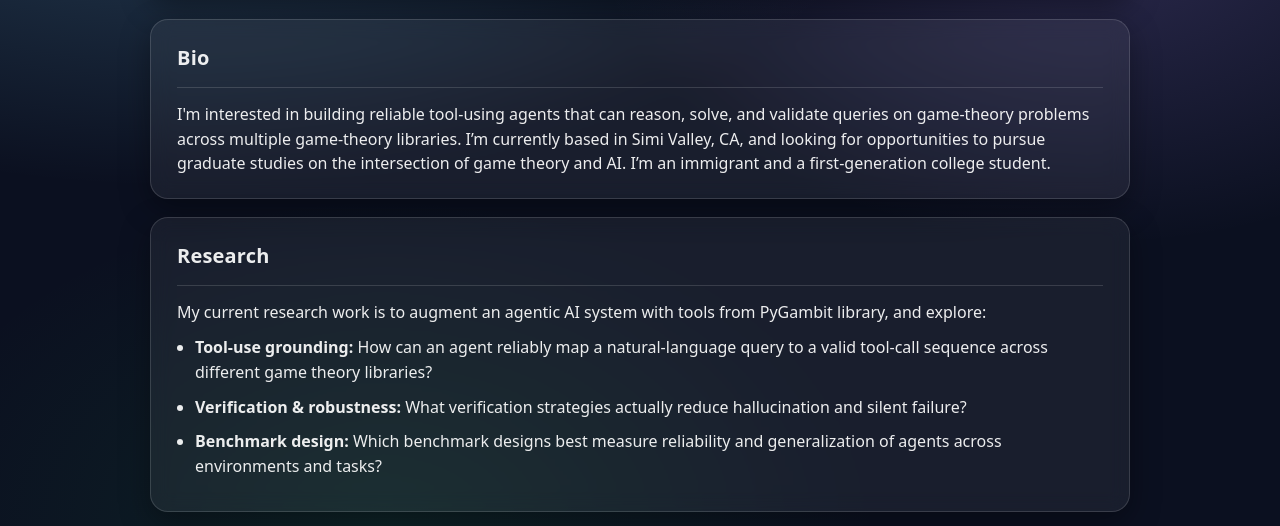
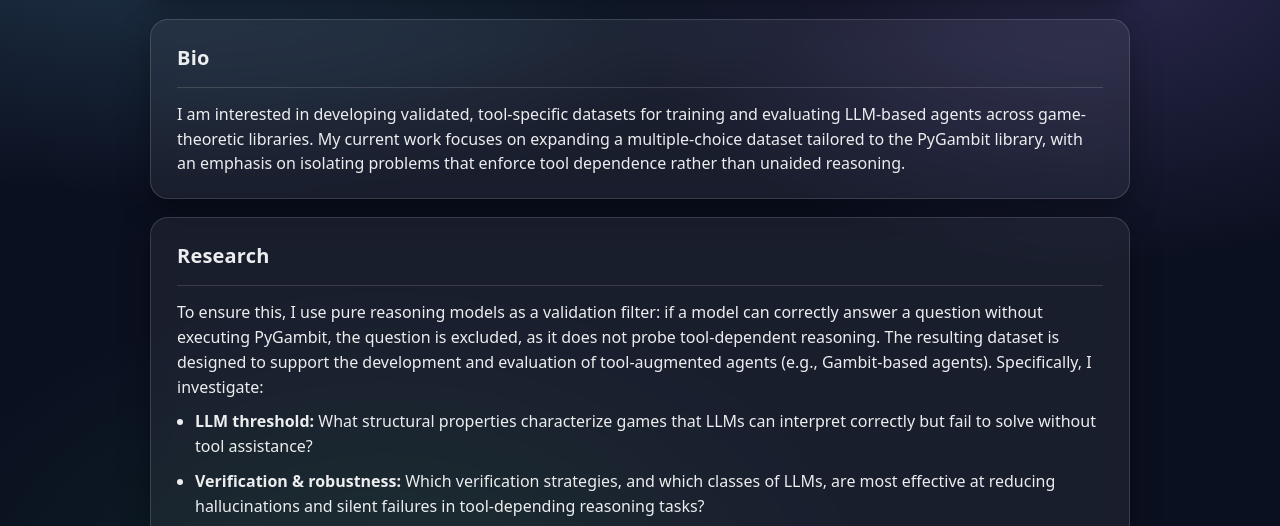
Before and after one commit to SayedRQubadi/SayedRQubadi.github.io, a plain HTML site: page index.html in a window 1280 px wide. Shown: the part 260-786 px from the top of the page. Drawn offline with Linux system fonts and the light colour scheme.

Commit message:
Revise research details in index.html
Updated bio and research sections to reflect current focus on tool-specific datasets and validation models for LLM-based agents.

```diff
--- a/index.html
+++ b/index.html
@@ -211,10 +211,10 @@
         <h2>Bio</h2>
         <div class="divider"></div>
         <p>
-          I'm interested in building reliable tool-using agents that can reason, solve, and validate
-          queries on game-theory problems across multiple game-theory libraries. I’m currently based
-          in Simi Valley, CA, and looking for opportunities to pursue graduate studies on the
-          intersection of game theory and AI. I’m an immigrant and a first-generation college student.
+          I am interested in developing validated, tool-specific datasets for training and evaluating
+          LLM-based agents across game-theoretic libraries. My current work focuses on expanding a
+          multiple-choice dataset tailored to the PyGambit library, with an emphasis on isolating problems
+          that enforce tool dependence rather than unaided reasoning.
         </p>
       </section>
 
@@ -223,22 +223,26 @@
         <h2>Research</h2>
         <div class="divider"></div>
         <p>
-          My current research work is to augment an agentic AI system with tools from PyGambit library,
-          and explore:
+          To ensure this, I use pure reasoning models as a validation filter: if a model can correctly
+          answer a question without executing PyGambit, the question is excluded, as it does not probe
+          tool-dependent reasoning. The resulting dataset is designed to support the development and
+          evaluation of tool-augmented agents (e.g., Gambit-based agents).
+          Specifically, I investigate:
         </p>
 
         <ul class="research-list">
           <li>
-            <strong>Tool-use grounding:</strong> How can an agent reliably map a natural-language query to a
-            valid tool-call sequence across different game theory libraries?
+            <strong>LLM threshold:</strong> What structural properties characterize games that LLMs can
+            interpret correctly but fail to solve without tool assistance?
           </li>
           <li>
-            <strong>Verification &amp; robustness:</strong> What verification strategies actually reduce
-            hallucination and silent failure?
+            <strong>Verification &amp; robustness:</strong> Which verification strategies, and which classes
+            of LLMs, are most effective at reducing hallucinations and silent failures in tool-depending
+            reasoning tasks?
           </li>
           <li>
-            <strong>Benchmark design:</strong> Which benchmark designs best measure reliability and
-            generalization of agents across environments and tasks?
+            <strong>Benchmark design:</strong> How should benchmarks be designed to rigorously measure
+            reliability and generalization of agents across environments and task formulations?
           </li>
         </ul>
       </section>
```
